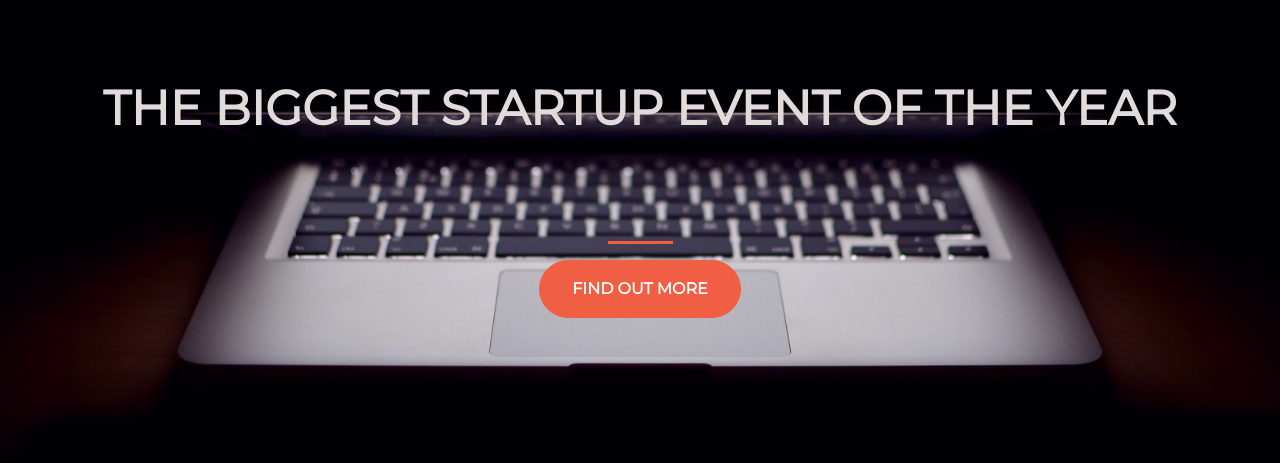
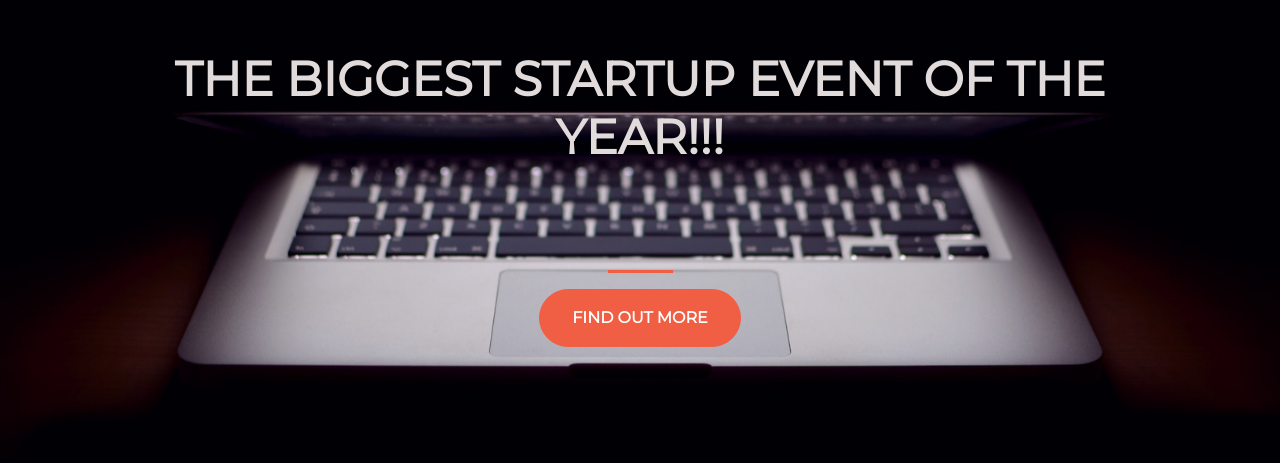
Before and after one commit to ShankTesla/startup-of-the-decade, a plain HTML site: page index.html in a window 1280 px wide. Shown: the part 201-664 px from the top of the page. Drawn offline with nearby package versions, Linux system fonts and the light colour scheme.

Commit message:
add exclamation marks!

```diff
--- a/index.html
+++ b/index.html
@@ -19,7 +19,7 @@
     <div class="container d-flex align-items-center h-100">
       <div class="row">
         <header class="text-center col-12">
-          <h1 class="text-uppercase"><strong>The Biggest Startup event of the year</strong></h1>
+          <h1 class="text-uppercase"><strong>The Biggest Startup event of the year!!!</strong></h1>
         </header>
         <div class="buffer col-12"></div>
         <section class="text-center col-12">
```
